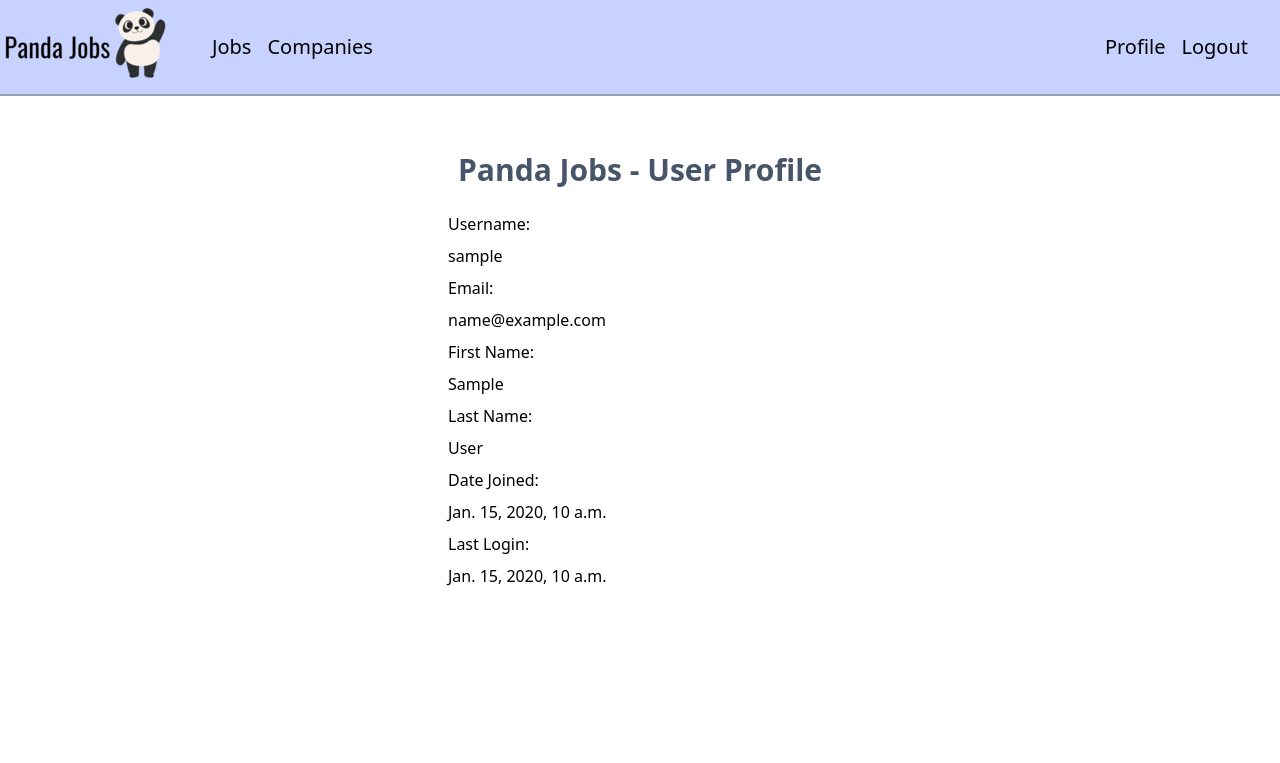
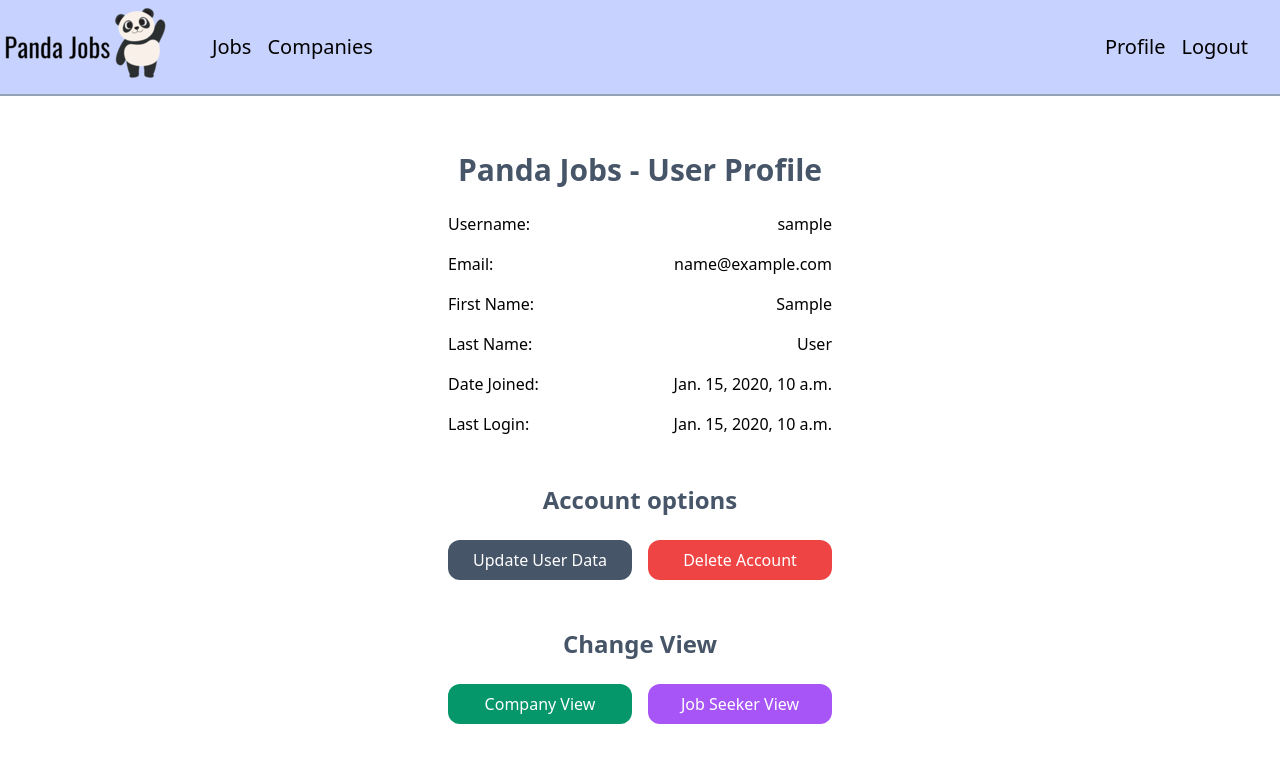
Before and after one commit to TheAttentionSeeker5050/django-job-board, a Django app: page /profile/ in a window 1280 px wide. Shown: the top 763 px of the page. Run offline with Django 4.2, Linux system fonts and the light colour scheme; a user stored in the database is signed in; tables that the repository leaves empty hold one stand-in row (values such as "Sample post").

Commit message:
bfore implementing companies routes

```diff
--- /dev/null
+++ b/companies/urls.py
@@ -0,0 +1 @@
+from django.urls import path
--- a/requirements.txt
+++ b/requirements.txt
@@ -1,4 +1,5 @@
 asgiref==3.7.2
+crispy-tailwind==0.5.0
 Django==4.0.2
 django-browser-reload==1.3.0
 django-crispy-forms==2.0
--- a/requirements2.txt
+++ b/requirements2.txt
@@ -1,4 +1,5 @@
 asgiref==3.7.2
+crispy-tailwind==0.5.0
 Django==4.0.2
 django-browser-reload==1.3.0
 django-crispy-forms==2.0
--- a/static/css/output.css
+++ b/static/css/output.css
@@ -569,8 +569,26 @@ video {
   margin-bottom: 1.5rem;
 }
 
+.my-2 {
+  margin-top: 0.5rem;
+  margin-bottom: 0.5rem;
+}
+
+.my-3 {
+  margin-top: 0.75rem;
+  margin-bottom: 0.75rem;
+}
+
 .mr-auto {
   margin-right: auto;
+}
+
+.mt-8 {
+  margin-top: 2rem;
+}
+
+.mt-12 {
+  margin-top: 3rem;
 }
 
 .block {
@@ -615,10 +633,6 @@ video {
 
 .max-w-md {
   max-width: 28rem;
-}
-
-.flex-auto {
-  flex: 1 1 auto;
 }
 
 .grow {
@@ -671,6 +685,10 @@ video {
 
 .justify-evenly {
   justify-content: space-evenly;
+}
+
+.justify-stretch {
+  justify-content: stretch;
 }
 
 .gap-2 {
@@ -730,6 +748,21 @@ video {
   background-color: rgb(207 250 254 / var(--tw-bg-opacity));
 }
 
+.bg-emerald-400 {
+  --tw-bg-opacity: 1;
+  background-color: rgb(52 211 153 / var(--tw-bg-opacity));
+}
+
+.bg-emerald-500 {
+  --tw-bg-opacity: 1;
+  background-color: rgb(16 185 129 / var(--tw-bg-opacity));
+}
+
+.bg-emerald-600 {
+  --tw-bg-opacity: 1;
+  background-color: rgb(5 150 105 / var(--tw-bg-opacity));
+}
+
 .bg-green-50 {
   --tw-bg-opacity: 1;
   background-color: rgb(240 253 244 / var(--tw-bg-opacity));
@@ -748,6 +781,26 @@ video {
 .bg-purple-500 {
   --tw-bg-opacity: 1;
   background-color: rgb(168 85 247 / var(--tw-bg-opacity));
+}
+
+.bg-red-400 {
+  --tw-bg-opacity: 1;
+  background-color: rgb(248 113 113 / var(--tw-bg-opacity));
+}
+
+.bg-red-500 {
+  --tw-bg-opacity: 1;
+  background-color: rgb(239 68 68 / var(--tw-bg-opacity));
+}
+
+.bg-slate-400 {
+  --tw-bg-opacity: 1;
+  background-color: rgb(148 163 184 / var(--tw-bg-opacity));
+}
+
+.bg-slate-600 {
+  --tw-bg-opacity: 1;
+  background-color: rgb(71 85 105 / var(--tw-bg-opacity));
 }
 
 .p-1 {
@@ -815,6 +868,11 @@ video {
   line-height: 1.75rem;
 }
 
+.text-2xl {
+  font-size: 1.5rem;
+  line-height: 2rem;
+}
+
 .font-bold {
   font-weight: 700;
 }
--- a/templates/header.html
+++ b/templates/header.html
@@ -5,7 +5,9 @@
 
 <header class="p-4 border-b-2 border-slate-400 bg-indigo-200 flex flex-row text-xl">
   <picture class="">
-    <img src="{% static 'img/logo3.png' %}" alt="Company Logo" class="">
+    <a href="/">
+      <img src="{% static 'img/logo3.png' %}" alt="Company Logo" class="">
+    </a>
   </picture>
 
   <nav class="flex flex-row justify-between grow items-center  px-8">
--- a/users/forms.py
+++ b/users/forms.py
@@ -24,7 +24,7 @@ class UserLoginForm(AuthenticationForm):
             placeholder = placeholders[field]
             self.fields[field].widget.attrs['placeholder'] = placeholder
             self.fields[field].label = False
-            self.fields[field].widget.attrs['class'] = 'form-control border-2 border-slate-800 px-2 rounded-lg outline-0 focus:border-purple-700 bg-purple-50'
+            self.fields[field].widget.attrs['class'] = 'border-2 border-slate-800  rounded-lg outline-0 focus:border-purple-700 bg-purple-50 py-1 px-2'
 
     class Meta:
         model = get_user_model()
--- a/users/models.py
+++ b/users/models.py
@@ -20,7 +20,7 @@ class CustomUser(AbstractUser):
 class CompanyAdmin(models.Model):
     user = models.ForeignKey(CustomUser, on_delete=models.CASCADE)
     company = models.ForeignKey('companies.Company', on_delete=models.CASCADE)
-    is_admin = models.BooleanField(default=False)
+    is_admin = models.BooleanField(default=True)
 
     def __str__(self):
         return self.user + "@" + self.company
--- a/users/templates/login.html
+++ b/users/templates/login.html
@@ -11,9 +11,10 @@
     <h1 class="text-3xl font-bold text-center text-slate-600">Login</h1>
 
     <!-- use the RegisterForm to log in the user -->
-    <form action="" method="POST" class="my-4 flex flex-col flex-wrap gap-2">
+    <form action="" method="POST" class="my-4 flex flex-col flex-wrap gap-2 ">
 
         {% csrf_token %}
+
 
 
         <label for="{{ form.username.id_for_label }}" class="w-1/2 ">Username:</label>
--- a/users/templates/profile.html
+++ b/users/templates/profile.html
@@ -16,22 +16,34 @@
     <h1 class="text-3xl font-bold text-center text-slate-600">Panda Jobs - User Profile</h1>
 
     <!-- display the user data here -->
-    <div class="my-6 flex flex-row flex-wrap gap-2">
+    <div class="my-6 flex flex-row flex-wrap justify-between gap-4">
       <label for="username" class="w-1/2 ">Username:</label>
-      <p class="w-1/2">{{ user.username }}</p><br>
+      <p class="w-1/3">{{ user.username }}</p>
       <label for="email" class="w-1/2">Email:</label>
-      <p class="w-1/2">{{ user.email }}</p>
+      <p class="w-w-1/3">{{ user.email }}</p>
       <label for="first_name" class="w-1/2">First Name:</label>
-      <p class="w-1/2">{{ user.first_name }}</p>
+      <p class="w-1/3">{{ user.first_name }}</p>
       <label for="last_name" class="w-1/2">Last Name:</label>
-      <p class="w-1/2">{{ user.last_name }}</p>
+      <p class="w-1/3">{{ user.last_name }}</p>
       <label for="date_joined" class="w-1/2">Date Joined:</label>
-      <p class="w-1/2">{{ user.date_joined }}</p>
+      <p class="w-1/3">{{ user.date_joined }}</p>
       <label for="last_login" class="w-1/2">Last Login:</label>
-      <p class="w-1/2">{{ user.last_login }}</p>
+      <p class="w-1/3">{{ user.last_login }}</p>
     </div>
 
+    <!-- edit and delete account button -->
+    <h2 class="text-2xl font-bold text-slate-600 text-center my-6 mt-12">Account options</h2>
+    <div class="flex flex-row justify-between gap-4 ">
+      <a href="/profile/edit" class="w-1/2 text-center py-2 px-4 rounded-xl bg-slate-600 text-white hover:bg-slate-400 grow text-center ">Update User Data</a>
+        <a href="/profile/delete" class="w-1/2 text-center py-2 px-4 rounded-xl bg-red-500 text-white">Delete Account</a>
+    </div>
 
+    <!-- buttons for going to company view -->
+    <h2 class="text-2xl font-bold text-slate-600 text-center my-6 mt-12">Change View</h2>
+    <div class="flex flex-row justify-between gap-4 ">
+      <a href="/companies/my-organizations" class="w-1/2 text-center py-2 px-4 rounded-xl bg-emerald-600 text-white ">Company View</a>
+      <a href="/profile/job-seeker-view" class="w-1/2 text-center py-2 px-4 rounded-xl bg-purple-500 text-white">Job Seeker View</a>
+    </div>
 
   </main>
 {% endblock content %}
--- a/users/templates/register.html
+++ b/users/templates/register.html
@@ -11,8 +11,7 @@
       <h1 class="text-3xl font-bold text-center text-slate-600">Register</h1>
 
       <!-- use the RegisterForm to log in the user -->
-      <form action="" method="POST" class="my-4 flex flex-col flex-wrap gap-2">
-
+      <form action="" method="POST" class="my-4 flex flex-col flex-wrap gap-4">
         {% csrf_token %}
         <label for="{{ form.username.id_for_label }}" class="w-1/2 ">Username:</label>
         {{ form.username }}
--- a/website/settings.py
+++ b/website/settings.py
@@ -44,6 +44,8 @@ INSTALLED_APPS = [
 
     # third party apps
     'django_browser_reload',
+    'crispy_forms',
+    'crispy_tailwind',
 
     # local apps
     'users',
@@ -83,6 +85,10 @@ TEMPLATES = [
         },
     },
 ]
+
+CRISPY_ALLOWED_TEMPLATE_PACKS = "tailwind"
+
+CRISPY_TEMPLATE_PACK = "tailwind"
 
 WSGI_APPLICATION = 'website.wsgi.application'
 
--- a/website/templates/home.html
+++ b/website/templates/home.html
@@ -9,8 +9,9 @@
 
 
 {% block content %}
-  <div hidden class="hidden justify-between w-10 border-b-2 border-slate-400 bg-green-50 bg-cyan-100 bg-indigo-200 flex-row gap-2 gap-4 gap-5 items-center text-xl justify-evenly justify-around px-8 min-h-screen my-6 text-3xl font-bold text-center pl-4 px-6 max-w-md rounded-lg p-8 max-w-lg border-slate-800 text-slate-600 gap-6 p-2 p-1 px-2 border-purple-700 w-1/2 col-auto row-auto my-4 grid-cols-2 grid-flow-col grid-rows-5 col-span-1 bg-purple-50 py-1 mr-auto grow flex-wrap flex-col flex-nowrap flex-auto">
+  <div class="hidden justify-between justify-stretch w-10 border-b-2 border-slate-400 bg-green-50 bg-cyan-100 bg-indigo-200 flex-row gap-2 gap-4 gap-5 items-center text-xl justify-evenly justify-around px-8 min-h-screen my-6 text-3xl font-bold text-center pl-4 px-6 max-w-md rounded-lg p-8 max-w-lg border-slate-800 text-slate-600 gap-6 p-2 p-1 px-2 border-purple-700 w-1/2 col-auto row-auto my-4 grid-cols-2 grid-flow-col grid-rows-5 col-span-1 bg-purple-50 py-1 mr-auto grow flex-wrap flex-col flex-nowrap bg-emerald-600 bg-emerald-500 bg-emerald-400 bg-slate-600 bg-slate-400 bg-red-500 bg-red-400 justify-stretch my-3 text-2xl mt-12">
   </div>
+
 
 
   <main class="flex flex-col justify-center my-4 min-h-[480px]">
```
Also changed, not shown: companies/views.py (+15 -1 lines), users/views.py (+0 -8 lines), companies/templates/company_list.html (added).
